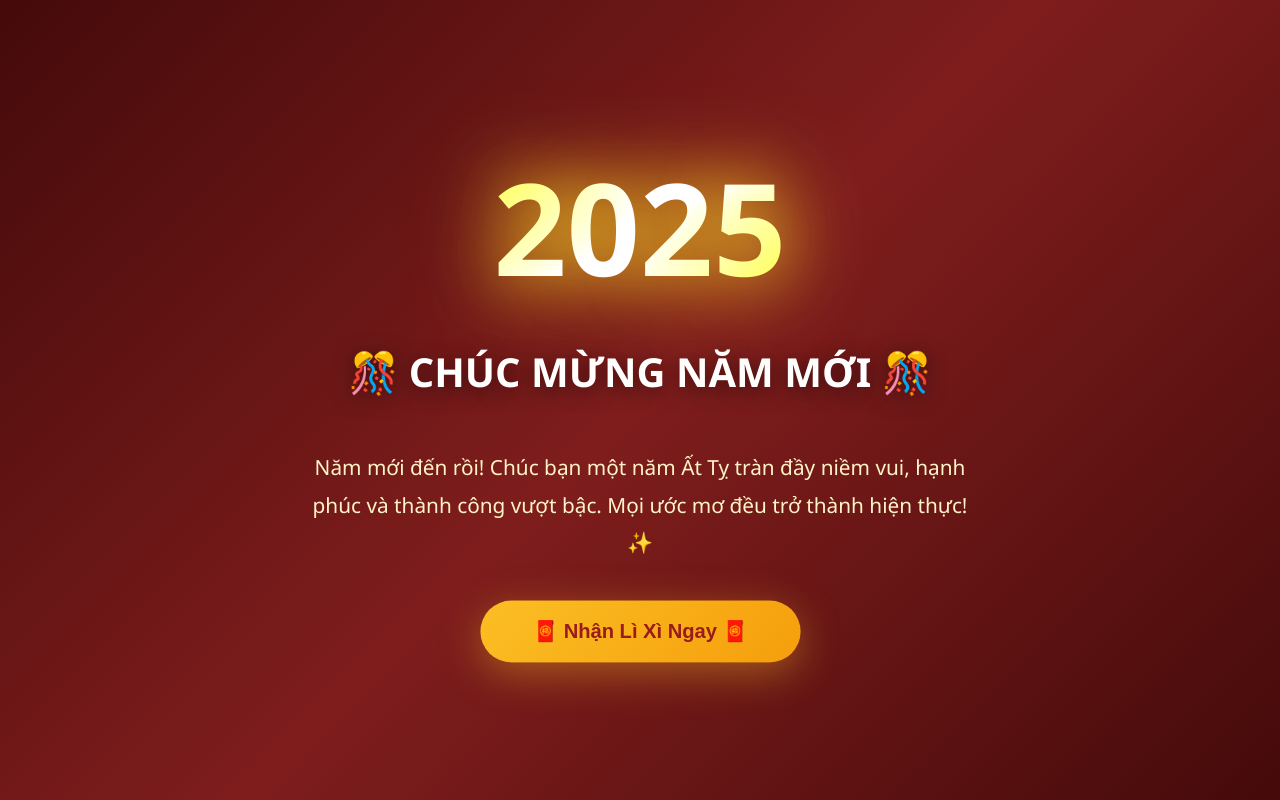
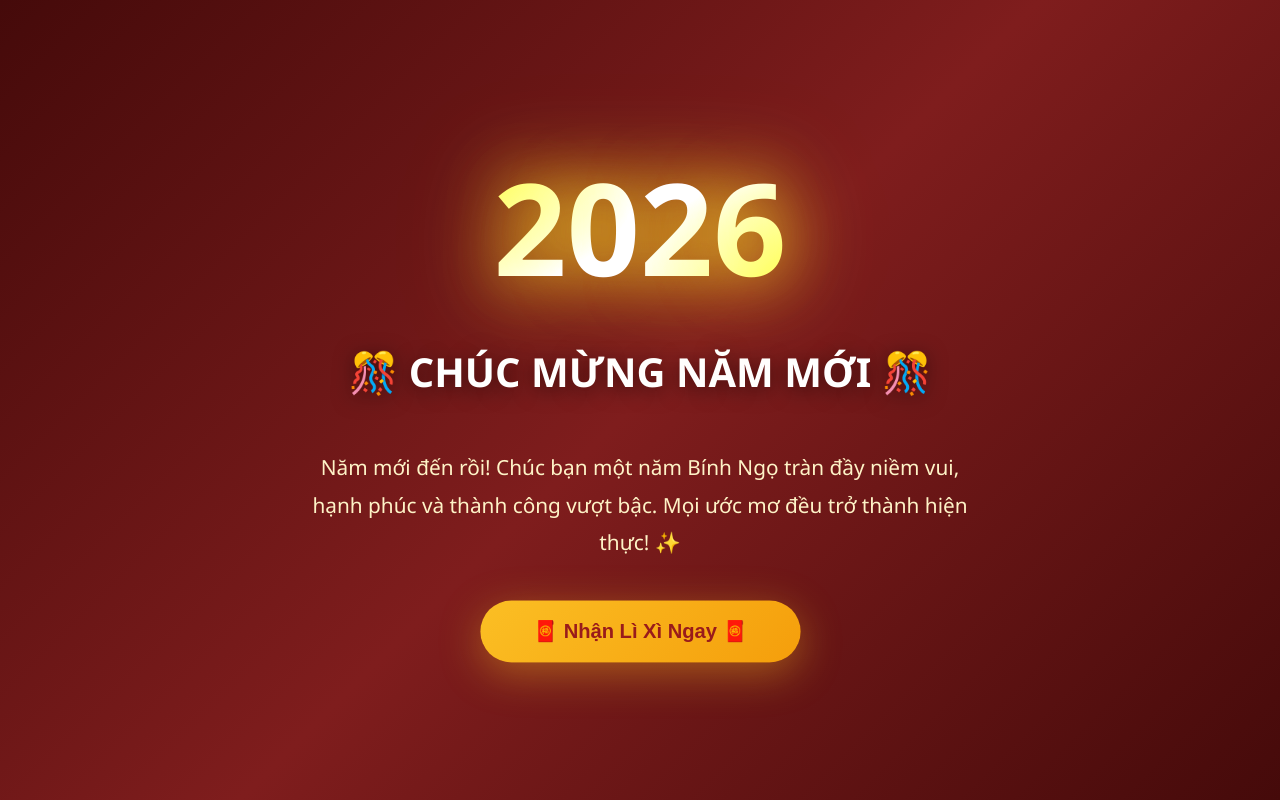
Before and after one commit to Tranducvu1/Portfolio, a plain HTML site: page index.html in a window 1280 px wide. Shown: the top 800 px of the page. Drawn offline with Linux system fonts and the light colour scheme.

Commit message:
Update index.html

```diff
--- a/index.html
+++ b/index.html
@@ -3,7 +3,7 @@
 <head>
     <meta charset="UTF-8">
     <meta name="viewport" content="width=device-width, initial-scale=1.0">
-    <title>Chúc Mừng Năm Mới 2025 🎊</title>
+    <title>Chúc Mừng Năm Mới 2026 🎊</title>
     <style>
         * {
             margin: 0;
@@ -532,10 +532,10 @@
 
     <!-- WELCOME SCREEN -->
     <div class="welcome-screen" id="welcomeScreen">
-        <div class="year-display">2025</div>
+        <div class="year-display">2026</div>
         <h1 class="greeting-text">🎊 CHÚC MỪNG NĂM MỚI 🎊</h1>
         <p class="greeting-subtitle">
-            Năm mới đến rồi! Chúc bạn một năm Ất Tỵ tràn đầy niềm vui, hạnh phúc và thành công vượt bậc.
+            Năm mới đến rồi! Chúc bạn một năm Bính Ngọ tràn đầy niềm vui, hạnh phúc và thành công vượt bậc.
             Mọi ước mơ đều trở thành hiện thực! ✨
         </p>
         <button class="continue-btn" onclick="showMainScreen()">
```
